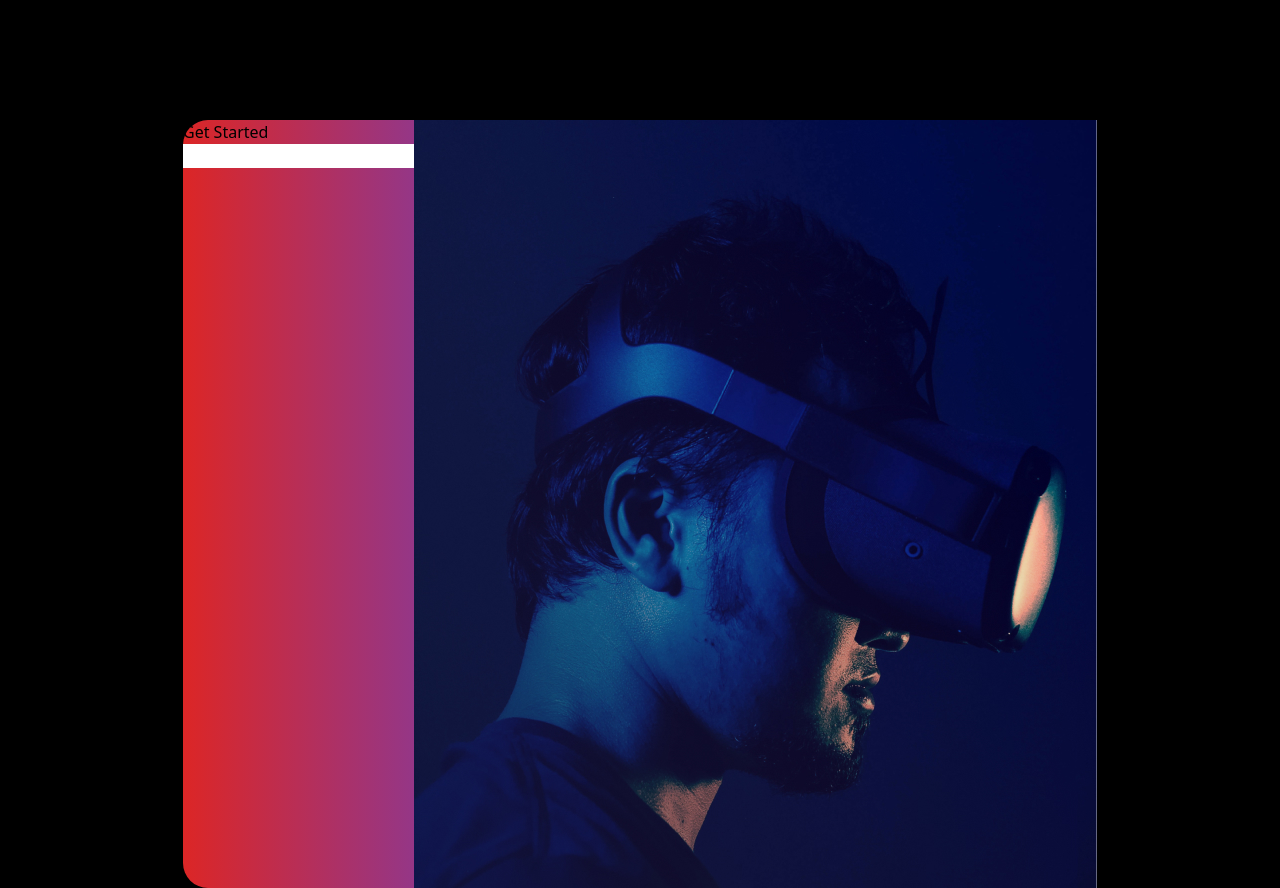
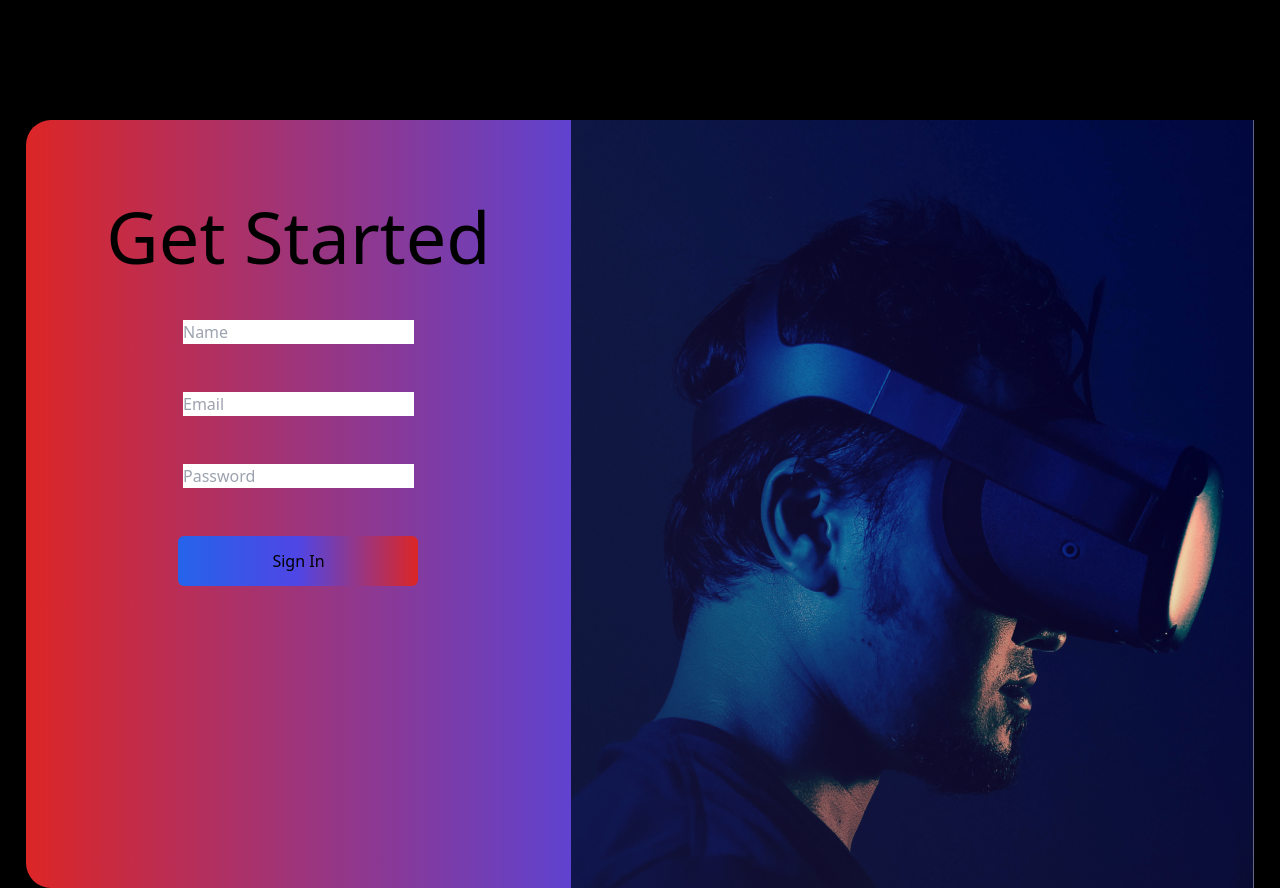
Before and after one commit to MikeTigray/bet_friends, a Next.js app in the folder client/: page / in a window 1280 px wide. Shown: the part 920-1808 px from the top of the page. Built offline with nearby package versions, Linux system fonts and the light colour scheme.

Commit message:
added a sign up form

```diff
--- a/client/components/SingIn.js
+++ b/client/components/SingIn.js
@@ -8,8 +8,14 @@ export default function SingIn() {
       <div className="bg-gradient-to-r from-red-600 via-indigo-600 to-blue-600 h-content rounded-[25px] flex justify-between">
         <div>
           {" "}
-          <form>
-            <h1>Get Started</h1> <input />
+          <form className="flex items-center flex-col gap-[3rem] p-[5rem]">
+            <h1 className="text-7xl">Get Started</h1>
+            <input placeholder="Name" />
+            <input placeholder="Email" />
+            <input placeholder="Password" />
+            <button className="text-black rounded-md w-[15rem] py-[.8rem] bg-gradient-to-r from-blue-600 via-indigo-600 to-red-600">
+              Sign In
+            </button>
           </form>
         </div>
         <div className="h-content max-h-[100%]">
```
